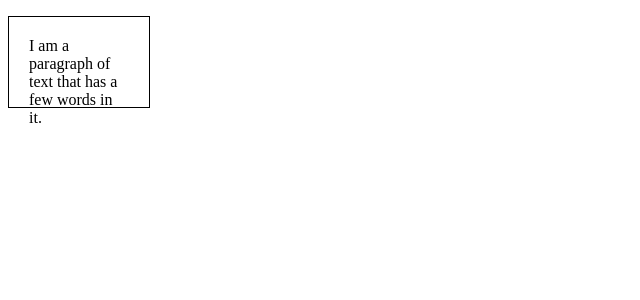
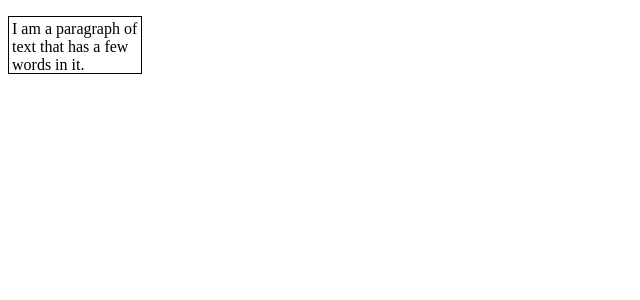
Before and after one commit to MitchP95/learn-css, an Angular app in the folder learn-css/: page / in a window 1280 px wide. Shown: the top 300 px of the page, without its empty margins (0-640 px from the left). Built offline with nearby package versions, Linux system fonts and the light colour scheme.

Commit message:
Using overflow auto for scrolling

```diff
--- a/learn-css/src/app/a-box-model/a-box-model.component.css
+++ b/learn-css/src/app/a-box-model/a-box-model.component.css
@@ -1,6 +1,7 @@
 p {
-    width: 100px;
+    width: 10%;
     height: 50px;
-    padding: 20px;
+    padding: 3px;
     border: 1px solid;
+    overflow: auto;
 }
```
